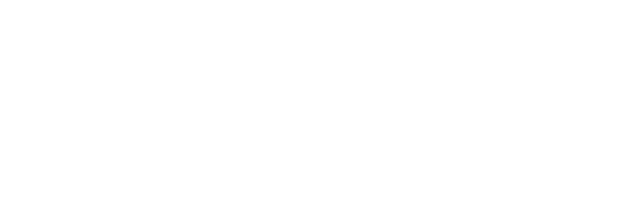
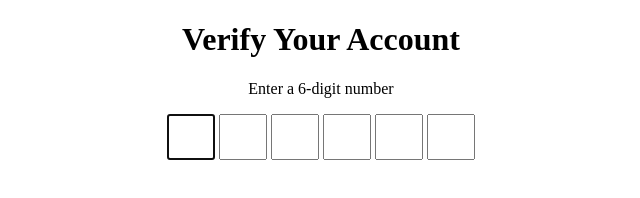
Before and after one commit to acciojob/OTP-Lahari4303, a website: page main.html in a window 1280 px wide. Shown: the whole page, without its empty margins (319-959 px from the left). Drawn offline with Linux system fonts and the light colour scheme.

Commit message:
created a submission

```diff
--- a/main.html
+++ b/main.html
@@ -8,6 +8,18 @@
 
 <body>
 	<!-- the entire body must be written by student -->
+	<div>
+		<h1 id="verification_heading">Verify Your Account</h1>
+		<p>Enter a 6-digit number</p>
+		<div class="code-container">
+			<input type="text" maxlength="1" class="code">
+			<input type="text" maxlength="1" class="code">
+			<input type="text" maxlength="1" class="code">
+			<input type="text" maxlength="1" class="code">
+			<input type="text" maxlength="1" class="code">
+			<input type="text" maxlength="1" class="code">
+		</div>
+	</div>
     <script type="text/javascript" src="./script.js">
 </script>
 
--- a/script.js
+++ b/script.js
@@ -1 +1,15 @@
 //your JS code here. If required.
+let codes=document.querySelectorAll(".code")
+codes[0].focus()
+codes.forEach((code,i) => {
+    code.addEventListener("input" , (e) =>{
+	    if(code.value!="" && i< codes.length){
+	        codes[i+1].focus()
+	    }
+    })
+    code.addEventListener("keydown" , (e)=>{
+        if(e.key=="Backspace" && code.value==""){
+            codes[i-1].focus()
+        }
+    })
+})
--- a/styles.css
+++ b/styles.css
@@ -1 +1,10 @@
 /*  your css code here. If applicable */
+body{
+	text-align:center;
+}
+.code{
+	width:40px;
+	height:40px;
+	font-size: 24px;
+    text-align: center;
+}
```
